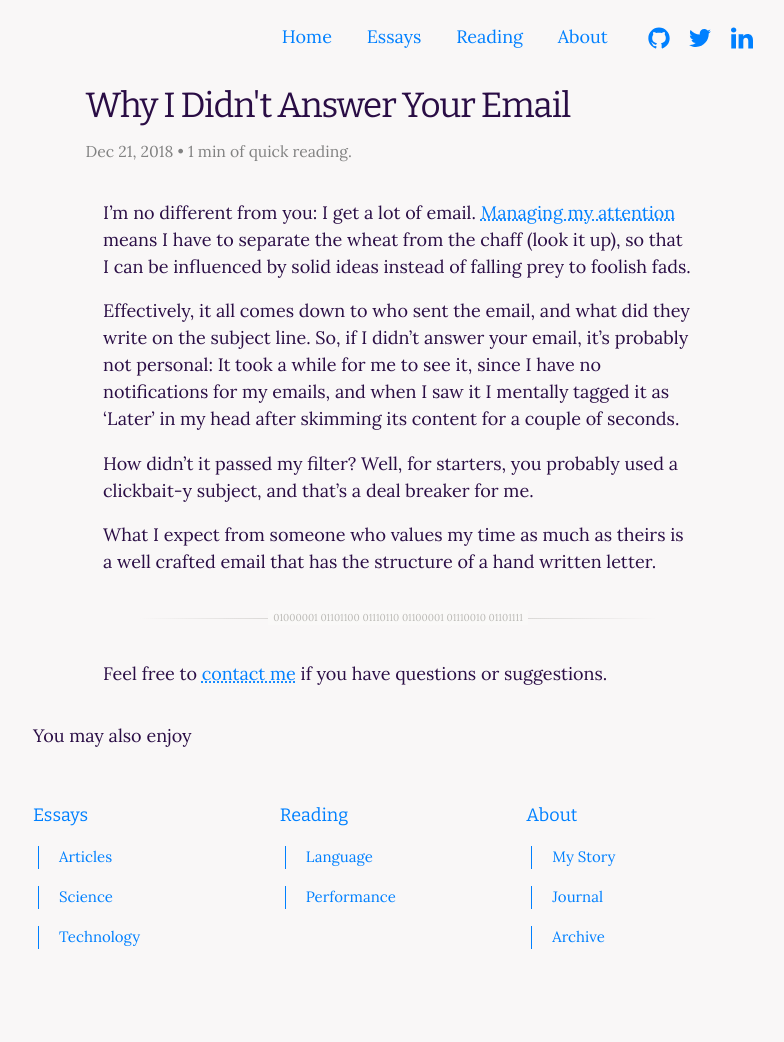
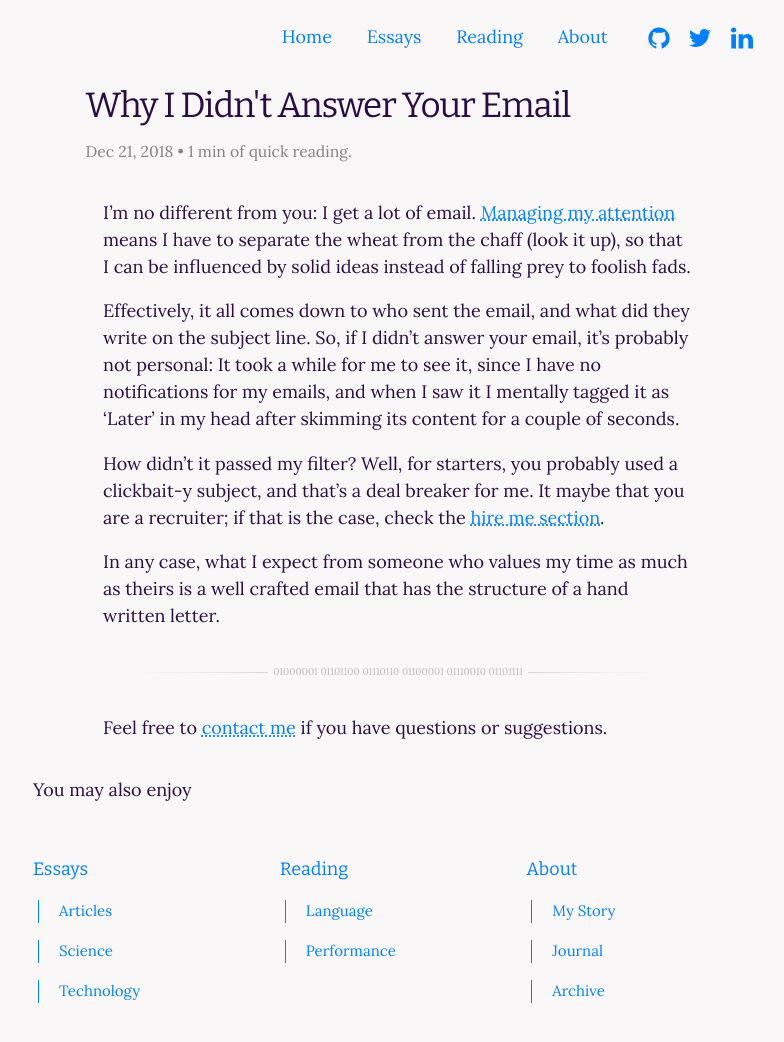
Before and after one commit to ohduran/ohduran.github.io, a Jekyll site: the page built from _posts/2018-12-21-email.md, in a window 1280 px wide and 1073 px high. Shown: the top 1042 px of the window, without its empty margins (242-1026 px from the left). Built offline with Jekyll 4.4.1, drawn with Linux system fonts in a browser that asks for light colours.

Commit message:
finish email section

```diff
--- a/_posts/2018-12-21-email.md
+++ b/_posts/2018-12-21-email.md
@@ -9,6 +9,6 @@ I'm no different from you: I get a lot of email. [Managing my attention](/deep-w
 
 Effectively, it all comes down to who sent the email, and what did they write on the subject line. So, if I didn't answer your email, it's probably not personal: It took a while for me to see it, since I have no notifications for my emails, and when I saw it I mentally tagged it as 'Later' in my head after skimming its content for a couple of seconds.
 
-How didn't it passed my filter? Well, for starters, you probably used a clickbait-y subject, and that's a deal breaker for me.
+How didn't it passed my filter? Well, for starters, you probably used a clickbait-y subject, and that's a deal breaker for me. It maybe that you are a recruiter; if that is the case, check the [hire me section](/hire-me).
 
-What I expect from someone who values my time as much as theirs is a well crafted email that has the structure of a hand written letter.
+In any case, what I expect from someone who values my time as much as theirs is a well crafted email that has the structure of a hand written letter.
```
